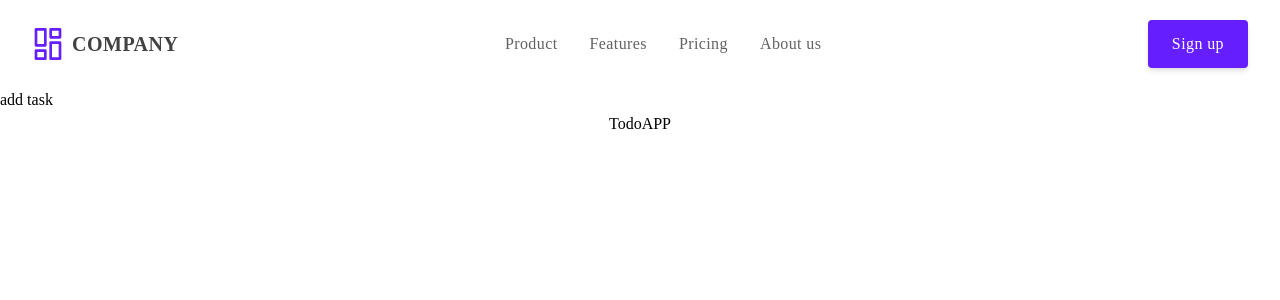
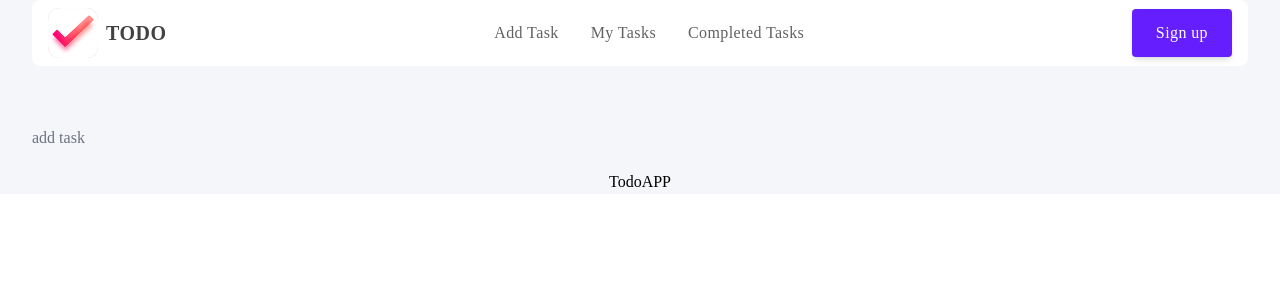
Before and after one commit to rubel-sh/todo-app, a React (Vite) app in the folder client/todo-app/: page / in a window 1280 px wide. Shown: the top 300 px of the page. Built offline with nearby package versions, Linux system fonts and the light colour scheme.

Commit message:
navbar updated

```diff
--- a/client/todo-app/src/App.jsx
+++ b/client/todo-app/src/App.jsx
@@ -4,7 +4,7 @@ import { route } from "./routes/route";
 
 const App = () => {
   return (
-    <div>
+    <div className="bg-backgroundColor">
       <RouterProvider router={route} />
     </div>
   );
--- a/client/todo-app/src/components/Container.jsx
+++ b/client/todo-app/src/components/Container.jsx
@@ -1,7 +1,11 @@
 import React from "react";
 
 const Container = ({ children }) => {
-  return <div className="max-w-7xl mx-auto ">{children}</div>;
+  return (
+    <div className="px-4 py-5 mx-auto sm:max-w-xl md:max-w-full lg:max-w-screen-xl md:px-24 lg:px-8 text-secondaryColor">
+      {children}
+    </div>
+  );
 };
 
 export default Container;
--- a/client/todo-app/src/pages/shared/TodoNav/TodoNav.jsx
+++ b/client/todo-app/src/pages/shared/TodoNav/TodoNav.jsx
@@ -1,83 +1,46 @@
 import React, { useState } from "react";
+import { Link, NavLink } from "react-router-dom";
+import logo from "../../../assets/todo_logo.png";
 
 const TodoNav = () => {
   const [isMenuOpen, setIsMenuOpen] = useState(false);
 
+  const MenuLinks = [
+    { to: "/addtask", title: "Add Task" },
+    { to: "/mytasks", title: "My Tasks" },
+    { to: "/completedtasks", title: "Completed Tasks" },
+  ];
+
+  const activeStyle = { color: "#D9465A" };
+
   return (
-    <div class="px-4 py-5 mx-auto sm:max-w-xl md:max-w-full lg:max-w-screen-xl md:px-24 lg:px-8">
-      <div class="relative flex items-center justify-between">
-        <a
-          href="/"
-          aria-label="Company"
-          title="Company"
-          class="inline-flex items-center"
-        >
-          <svg
-            class="w-8 text-deep-purple-accent-400"
-            viewBox="0 0 24 24"
-            strokeLinejoin="round"
-            strokeWidth="2"
-            strokeLinecap="round"
-            strokeMiterlimit="10"
-            stroke="currentColor"
-            fill="none"
-          >
-            <rect x="3" y="1" width="7" height="12" />
-            <rect x="3" y="17" width="7" height="6" />
-            <rect x="14" y="1" width="7" height="6" />
-            <rect x="14" y="11" width="7" height="12" />
-          </svg>
-          <span class="ml-2 text-xl font-bold tracking-wide text-gray-800 uppercase">
-            Company
+    <div className=" mx-auto sm:max-w-xl md:max-w-full lg:max-w-screen-xl md:px-24 lg:px-8  ">
+      <div className="relative flex items-center justify-between mb-10 bg-white rounded-lg px-4 py-2">
+        <Link to="/" className="inline-flex items-center">
+          <img src={logo} alt="logo" className="max-w-[50px]" />
+          <span className="ml-2 text-xl font-bold tracking-wide text-gray-800 uppercase">
+            Todo
           </span>
-        </a>
-        <ul class="flex items-center hidden space-x-8 lg:flex">
+        </Link>
+        <ul className="flex items-center hidden space-x-8 lg:flex">
+          {/* Iterate Nav Links */}
+          {MenuLinks.map((link) => (
+            <li>
+              <NavLink
+                to={link.to}
+                style={({ isActive }) => (isActive ? activeStyle : null)}
+                className={`font-medium tracking-wide text-gray-700 transition-colors duration-200 hover:text-primaryColor`}
+              >
+                {link.title}
+              </NavLink>
+            </li>
+          ))}
+        </ul>
+        <ul className="flex items-center hidden space-x-8 lg:flex">
           <li>
             <a
               href="/"
-              aria-label="Our product"
-              title="Our product"
-              class="font-medium tracking-wide text-gray-700 transition-colors duration-200 hover:text-deep-purple-accent-400"
-            >
-              Product
-            </a>
-          </li>
-          <li>
-            <a
-              href="/"
-              aria-label="Our product"
-              title="Our product"
-              class="font-medium tracking-wide text-gray-700 transition-colors duration-200 hover:text-deep-purple-accent-400"
-            >
-              Features
-            </a>
-          </li>
-          <li>
-            <a
-              href="/"
-              aria-label="Product pricing"
-              title="Product pricing"
-              class="font-medium tracking-wide text-gray-700 transition-colors duration-200 hover:text-deep-purple-accent-400"
-            >
-              Pricing
-            </a>
-          </li>
-          <li>
-            <a
-              href="/"
-              aria-label="About us"
-              title="About us"
-              class="font-medium tracking-wide text-gray-700 transition-colors duration-200 hover:text-deep-purple-accent-400"
-            >
-              About us
-            </a>
-          </li>
-        </ul>
-        <ul class="flex items-center hidden space-x-8 lg:flex">
-          <li>
-            <a
-              href="/"
-              class="inline-flex items-center justify-center h-12 px-6 font-medium tracking-wide text-white transition duration-200 rounded shadow-md bg-deep-purple-accent-400 hover:bg-deep-purple-accent-700 focus:shadow-outline focus:outline-none"
+              className="inline-flex items-center justify-center h-12 px-6 font-medium tracking-wide text-white transition duration-200 rounded shadow-md bg-deep-purple-accent-400 hover:bg-deep-purple-accent-700 focus:shadow-outline focus:outline-none"
               aria-label="Sign up"
               title="Sign up"
             >
@@ -85,14 +48,14 @@ const TodoNav = () => {
             </a>
           </li>
         </ul>
-        <div class="lg:hidden">
+        <div className="lg:hidden">
           <button
             aria-label="Open Menu"
             title="Open Menu"
-            class="p-2 -mr-1 transition duration-200 rounded focus:outline-none focus:shadow-outline hover:bg-deep-purple-50 focus:bg-deep-purple-50"
+            className="p-2 -mr-1 transition duration-200 rounded focus:outline-none focus:shadow-outline hover:bg-deep-purple-50 focus:bg-deep-purple-50"
             onClick={() => setIsMenuOpen(true)}
           >
-            <svg class="w-5 text-gray-600" viewBox="0 0 24 24">
+            <svg className="w-5 text-gray-600" viewBox="0 0 24 24">
               <path
                 fill="currentColor"
                 d="M23,13H1c-0.6,0-1-0.4-1-1s0.4-1,1-1h22c0.6,0,1,0.4,1,1S23.6,13,23,13z"
@@ -108,44 +71,25 @@ const TodoNav = () => {
             </svg>
           </button>
           {isMenuOpen && (
-            <div class="absolute top-0 left-0 w-full">
-              <div class="p-5 bg-white border rounded shadow-sm">
-                <div class="flex items-center justify-between mb-4">
+            <div className="absolute top-0 left-0 w-full">
+              <div className="p-5 bg-white border rounded shadow-sm">
+                <div className="flex items-center justify-between mb-4">
                   <div>
-                    <a
-                      href="/"
-                      aria-label="Company"
-                      title="Company"
-                      class="inline-flex items-center"
-                    >
-                      <svg
-                        class="w-8 text-deep-purple-accent-400"
-                        viewBox="0 0 24 24"
-                        strokeLinejoin="round"
-                        strokeWidth="2"
-                        strokeLinecap="round"
-                        strokeMiterlimit="10"
-                        stroke="currentColor"
-                        fill="none"
-                      >
-                        <rect x="3" y="1" width="7" height="12" />
-                        <rect x="3" y="17" width="7" height="6" />
-                        <rect x="14" y="1" width="7" height="6" />
-                        <rect x="14" y="11" width="7" height="12" />
-                      </svg>
-                      <span class="ml-2 text-xl font-bold tracking-wide text-gray-800 uppercase">
-                        Company
+                    <Link to="/" className="inline-flex items-center">
+                      <img src={logo} alt="logo" className="max-w-[50px]" />
+                      <span className="ml-2 text-xl font-bold tracking-wide text-gray-800 uppercase">
+                        Todo
                       </span>
-                    </a>
+                    </Link>
                   </div>
                   <div>
                     <button
                       aria-label="Close Menu"
                       title="Close Menu"
-                      class="p-2 -mt-2 -mr-2 transition duration-200 rounded hover:bg-gray-200 focus:bg-gray-200 focus:outline-none focus:shadow-outline"
+                      className="p-2 -mt-2 -mr-2 transition duration-200 rounded hover:bg-gray-200 focus:bg-gray-200 focus:outline-none focus:shadow-outline"
                       onClick={() => setIsMenuOpen(false)}
                     >
-                      <svg class="w-5 text-gray-600" viewBox="0 0 24 24">
+                      <svg className="w-5 text-gray-600" viewBox="0 0 24 24">
                         <path
                           fill="currentColor"
                           d="M19.7,4.3c-0.4-0.4-1-0.4-1.4,0L12,10.6L5.7,4.3c-0.4-0.4-1-0.4-1.4,0s-0.4,1,0,1.4l6.3,6.3l-6.3,6.3 c-0.4,0.4-0.4,1,0,1.4C4.5,19.9,4.7,20,5,20s0.5-0.1,0.7-0.3l6.3-6.3l6.3,6.3c0.2,0.2,0.5,0.3,0.7,0.3s0.5-0.1,0.7-0.3 c0.4-0.4,0.4-1,0-1.4L13.4,12l6.3-6.3C20.1,5.3,20.1,4.7,19.7,4.3z"
@@ -155,57 +99,21 @@ const TodoNav = () => {
                   </div>
                 </div>
                 <nav>
-                  <ul class="space-y-4">
-                    <li>
-                      <a
-                        href="/"
-                        aria-label="Our product"
-                        title="Our product"
-                        class="font-medium tracking-wide text-gray-700 transition-colors duration-200 hover:text-deep-purple-accent-400"
-                      >
-                        Product
-                      </a>
-                    </li>
-                    <li>
-                      <a
-                        href="/"
-                        aria-label="Our product"
-                        title="Our product"
-                        class="font-medium tracking-wide text-gray-700 transition-colors duration-200 hover:text-deep-purple-accent-400"
-                      >
-                        Features
-                      </a>
-                    </li>
-                    <li>
-                      <a
-                        href="/"
-                        aria-label="Product pricing"
-                        title="Product pricing"
-                        class="font-medium tracking-wide text-gray-700 transition-colors duration-200 hover:text-deep-purple-accent-400"
-                      >
-                        Pricing
-                      </a>
-                    </li>
-                    <li>
-                      <a
-                        href="/"
-                        aria-label="About us"
-                        title="About us"
-                        class="font-medium tracking-wide text-gray-700 transition-colors duration-200 hover:text-deep-purple-accent-400"
-                      >
-                        About us
-                      </a>
-                    </li>
-                    <li>
-                      <a
-                        href="/"
-                        class="inline-flex items-center justify-center w-full h-12 px-6 font-medium tracking-wide text-white transition duration-200 rounded shadow-md bg-deep-purple-accent-400 hover:bg-deep-purple-accent-700 focus:shadow-outline focus:outline-none"
-                        aria-label="Sign up"
-                        title="Sign up"
-                      >
-                        Sign up
-                      </a>
-                    </li>
+                  <ul className="space-y-4">
+                    {/* Iterate Nav Links */}
+                    {MenuLinks.map((link) => (
+                      <li>
+                        <NavLink
+                          to={link.to}
+                          style={({ isActive }) =>
+                            isActive ? activeStyle : null
+                          }
+                          className={`font-medium tracking-wide text-gray-700 transition-colors duration-200 hover:text-primaryColor`}
+                        >
+                          {link.title}
+                        </NavLink>
+                      </li>
+                    ))}
                   </ul>
                 </nav>
               </div>
--- a/client/todo-app/tailwind.config.cjs
+++ b/client/todo-app/tailwind.config.cjs
@@ -7,6 +7,9 @@ module.exports = {
         sans: ["Montserrat"],
       },
       colors: {
+        primaryColor: "#D9465A",
+        secondaryColor: "#6B7280",
+        backgroundColor: "#F5F6F9",
         red: {
           50: "#ffebee",
           100: "#ffcdd2",
```
